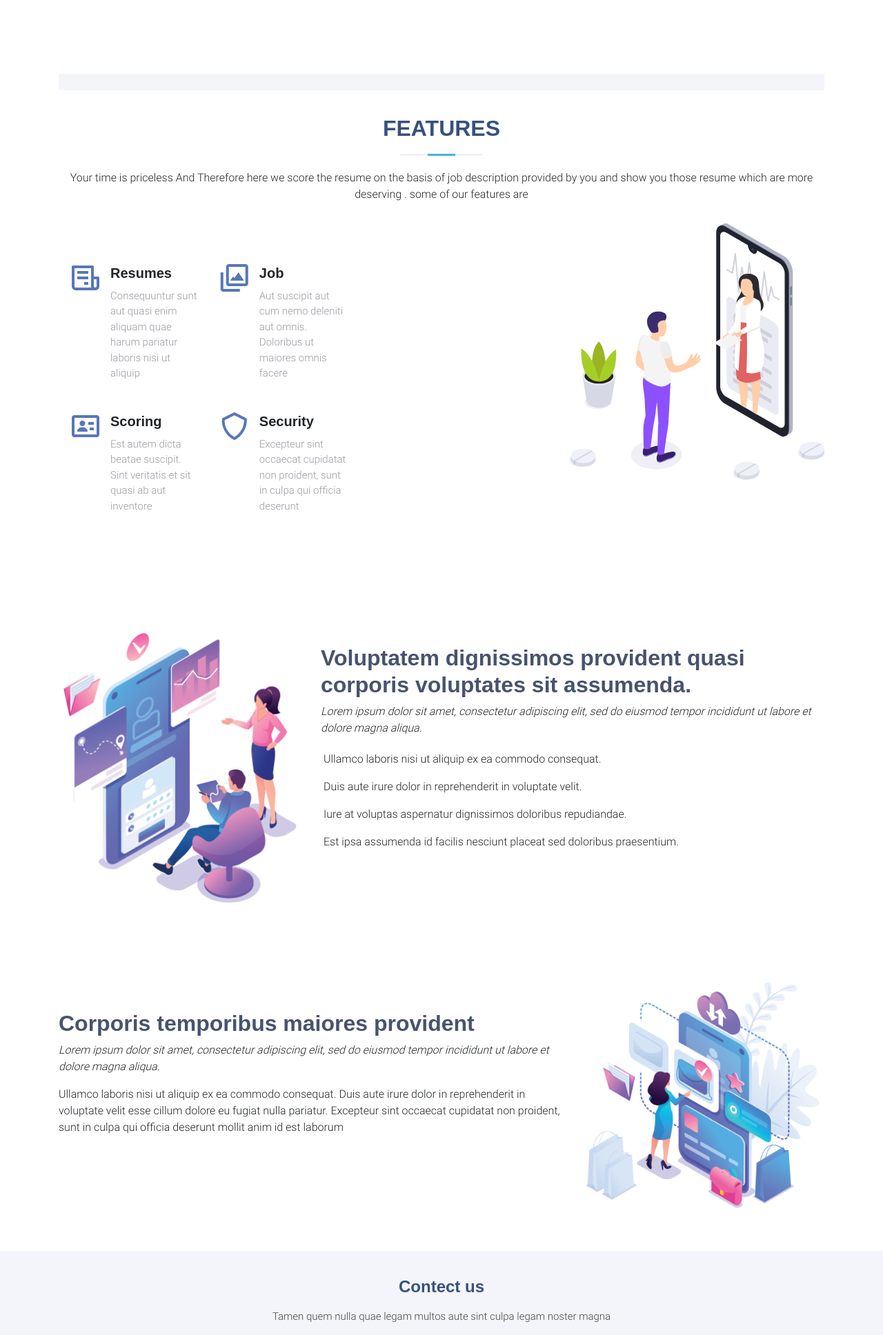
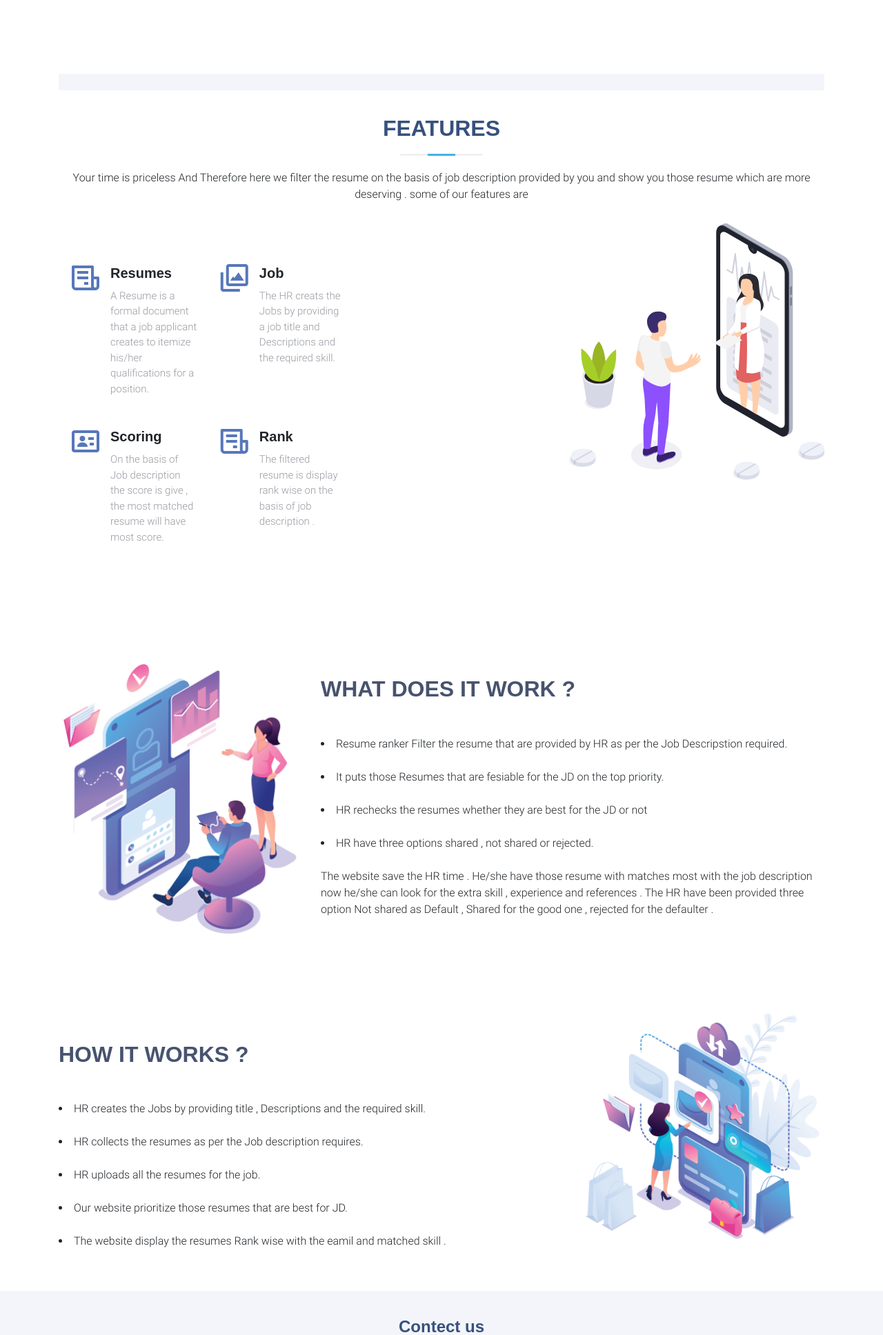
Before and after one commit to kamlesh1807/ResumeRanker, a Django app: page / in a window 1280 px wide. Shown: the part 701-2637 px from the top of the page at 69% size. Run offline with Django 3.2, Linux system fonts and the light colour scheme; parts of the project's set-up code (start-up, migrations or seed data) failed here and were passed over; some libraries are stand-ins or nearby versions.

Commit message:
Updated home page
content and footer updated

```diff
--- a/website/templates/app/home.html
+++ b/website/templates/app/home.html
@@ -22,7 +22,7 @@
         &nbsp; &nbsp; &nbsp;&nbsp; &nbsp; &nbsp;Select The BEST from best"</b>
     </p>
         <div class="d-lg-flex">
-          <a href="#about" class="btn-get-started scrollto">Get Started</a>
+          <a href="{% url 'jobs:jobs' %}" class="btn-get-started scrollto">Get Started</a>
 
         </div>
       </div>
@@ -53,7 +53,7 @@
         <div class="section-title">
           <h2> Features</h2>
           <p>Your time is priceless  And Therefore here
-            we score the resume on the basis of  job description provided by you and show
+            we filter the resume on the basis of  job description provided by you and show
             you those resume  which are more deserving . some of our features are
           </p>
         </div>
@@ -65,23 +65,26 @@
                 <div class="col-md-6 icon-box" data-aos="fade-up">
                   <i class="bx bx-receipt"></i>
                   <h4>Resumes</h4>
-                  <p>Consequuntur sunt aut quasi enim aliquam quae harum pariatur laboris nisi ut aliquip</p>
+                  <p>A Resume is a formal document that a job applicant creates to itemize his/her qualifications for a position.
+
+                  </p>
                 </div>
                <div class="col-md-6 icon-box" data-aos="fade-up" data-aos-delay="200">
                   <i class="bx bx-images"></i>
                   <h4>Job </h4>
-                  <p>Aut suscipit aut cum nemo deleniti aut omnis. Doloribus ut maiores omnis facere</p>
+                  <p>The HR creats the Jobs by providing   a job title and Descriptions  and the required skill.</p>
                 </div>
 
                 <div class="col-md-6 icon-box" data-aos="fade-up" data-aos-delay="500">
                   <i class="bx bx-id-card"></i>
                   <h4>Scoring</h4>
-                  <p>Est autem dicta beatae suscipit. Sint veritatis et sit quasi ab aut inventore</p>
+                  <p>On the basis of Job description the score is give , the most matched resume will have most score.</p>
                 </div>
                 <div class="col-md-6 icon-box" data-aos="fade-up" data-aos-delay="100">
-                  <i class="bx bx-shield"></i>
-                  <h4>Security</h4>
-                  <p>Excepteur sint occaecat cupidatat non proident, sunt in culpa qui officia deserunt</p>
+                  <i class="bx bx-receipt"></i>
+                  <h4>Rank</h4>
+                  <p>The filtered resume is display rank wise  on the basis of job description .
+                  </p>
                 </div>
               </div>
             </div>
@@ -104,17 +107,23 @@
           <img src="../../static/img/details/details-1.png" class="img-fluid" alt="">
         </div>
         <div class="col-md-8 pt-4" data-aos="fade-up">
-          <h3>Voluptatem dignissimos provident quasi corporis voluptates sit assumenda.</h3>
+          <h3>WHAT DOES IT WORK ?</h3><br>
           <p class="font-italic">
-            Lorem ipsum dolor sit amet, consectetur adipiscing elit, sed do eiusmod tempor incididunt ut labore et dolore
-            magna aliqua.
+
+          <li>Resume ranker Filter  the resume that are provided by HR as per the Job Descripstion required.</li><br>
+          <li>It puts those Resumes that are fesiable for the JD on the top priority.</li><br>
+          <li>HR  rechecks the resumes whether they are best for the JD or not </li><br>
+          <li>HR have three options shared , not shared or rejected.</li><br>
+
+
+          <p>The website save the HR time . He/she have those resume with matches most with the job description
+             now he/she can look for the extra skill , experience and references . The HR have been provided three option
+            Not shared as Default , Shared for the good one , rejected for the defaulter .
           </p>
-          <ul>
-            <li><i class="icofont-check"></i> Ullamco laboris nisi ut aliquip ex ea commodo consequat.</li>
-            <li><i class="icofont-check"></i> Duis aute irure dolor in reprehenderit in voluptate velit.</li>
-            <li><i class="icofont-check"></i> Iure at voluptas aspernatur dignissimos doloribus repudiandae.</li>
-            <li><i class="icofont-check"></i> Est ipsa assumenda id facilis nesciunt placeat sed doloribus praesentium.</li>
-          </ul>
+
+
+          </p>
+
           <p>
 
           </p>
@@ -126,17 +135,19 @@
           <img src="../../static/img/details/details-2.png" class="img-fluid" alt="">
         </div>
         <div class="col-md-8 pt-5 order-2 order-md-1" data-aos="fade-up">
-          <h3>Corporis temporibus maiores provident</h3>
+          <h3>HOW IT WORKS ?</h3><br>
           <p class="font-italic">
-            Lorem ipsum dolor sit amet, consectetur adipiscing elit, sed do eiusmod tempor incididunt ut labore et dolore
-            magna aliqua.
-          </p>
-          <p>
-            Ullamco laboris nisi ut aliquip ex ea commodo consequat. Duis aute irure dolor in reprehenderit in voluptate
-            velit esse cillum dolore eu fugiat nulla pariatur. Excepteur sint occaecat cupidatat non proident, sunt in
-            culpa qui officia deserunt mollit anim id est laborum
-          </p>
 
+
+            <li><i class="icofont-check"></i>HR creates the Jobs by providing title , Descriptions and the required skill.</li><br>
+            <li><i class="icofont-check"></i>HR collects the resumes as per the Job description requires.</li><br>
+            <li><i class="icofont-check"></i>HR uploads all the resumes for the job.</li><br>
+            <li><i class="icofont-check"></i>Our website  prioritize those resumes that are best for JD.</li><br>
+            <li><i class="icofont-check"></i>The website display the resumes Rank wise with the eamil and matched skill .</li>
+
+
+
+</p>
         </div>
       </div>
 
@@ -155,10 +166,9 @@
         <div class="row justify-content-center">
           <div class="col-lg-6">
             <h4>Contect us  </h4>
-            <p>Tamen quem nulla quae legam multos aute sint culpa legam noster magna</p>
-            <form action="" method="post">
-              <input type="email" name="email"><input type="submit" value="Subscribe">
-            </form>
+            <p>You can contect us through mail and social-media .
+              Suggestions are welcome</social-med></p>
+
           </div>
         </div>
       </div>
@@ -174,7 +184,7 @@
               GLA University <br>
               Mathura, 17km NH2<br>
               India <br><br>
-              <strong>Phone:</strong> +1 5589 55488 55<br>
+              <strong>Phone:</strong> +91 987 654 3210<br>
               <strong>Email:</strong> Team08@gmail.com<br>
             </p>
           </div>
@@ -200,8 +210,8 @@
           </div>
 
           <div class="col-lg-3 col-md-6 footer-links">
-            <h4>Our Social Networks</h4>
-            <p>To contect with us , You can follow us Social Networks.</p>
+            <h4>Contact Us</h4>
+            <p>You can follow us on :</p>
             <div class="social-links mt-3">
               <a href="#" class="twitter"><i class="bx bxl-twitter"></i></a>
               <a href="#" class="facebook"><i class="bx bxl-facebook"></i></a>
```
